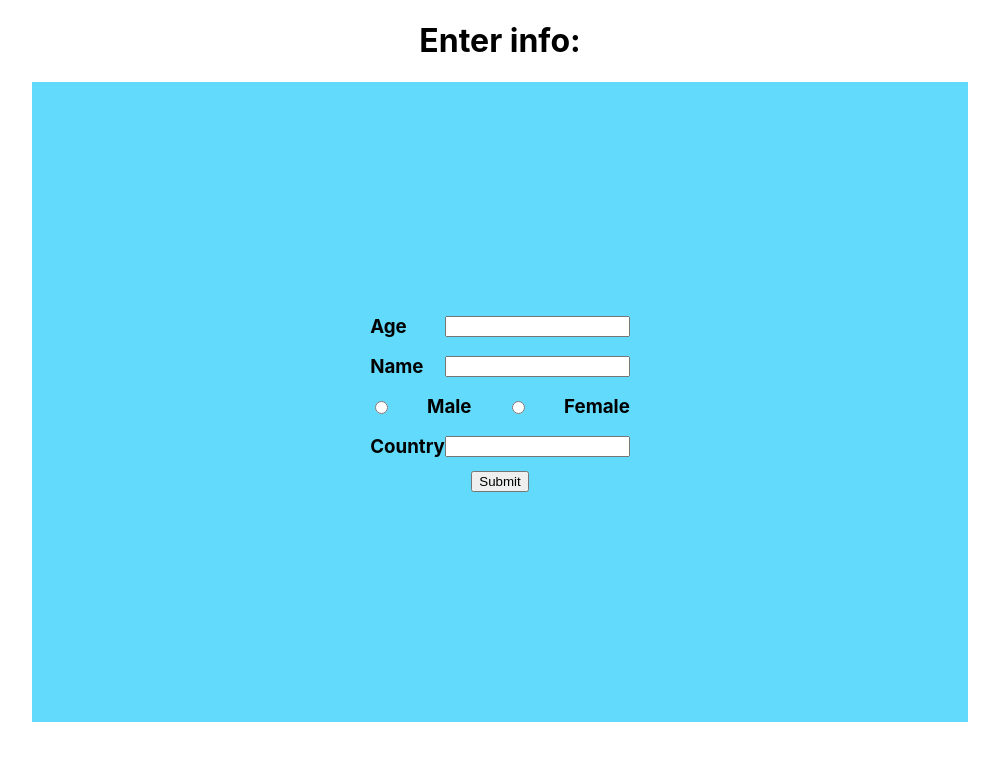
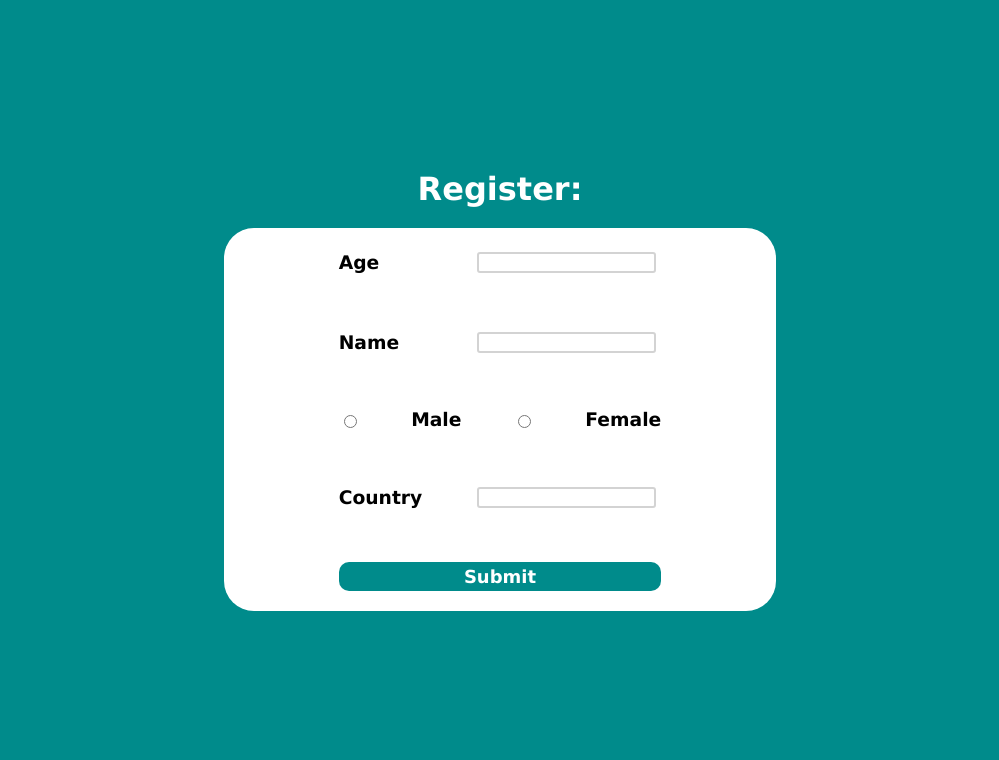
Before and after one commit to DamonKongCountry/verifiable-credentials-zk-application, a React (Create React App) app: page / in a window 1280 px wide. Shown: the top 760 px of the page, without its empty margins (140-1139 px from the left). Built offline with nearby package versions, Linux system fonts and the light colour scheme.

Commit message:
style looksmaxxing

```diff
--- a/src/App.css
+++ b/src/App.css
@@ -1,3 +1,13 @@
+h1,
+h3 {
+  margin: 0;
+  font-family: 'Lucida Sans', 'Lucida Sans Regular', 'Lucida Grande', 'Lucida Sans Unicode', Geneva, Verdana, sans-serif;
+}
+
+.pageTitle {
+  color: #fff;
+}
+
 .App {
   text-align: center;
 }
@@ -28,16 +38,30 @@
   color: #61dafb;
 }
 
+.background {
+  text-align: center;
+  min-width: 100vw;
+  height: 100vh;
+  background-color: darkcyan;
+  margin: auto;
+  display: flex;
+  flex-direction: column;
+  justify-content: center;
+  align-items: center;
+}
+
 .credentialContainer {
   display: flex;
   flex-direction: column;
   justify-content: flex-start;
   align-items: center;
-  height: 600px;
-  width: 70vw;
+  min-height: initial;
+  width: 40vw;
+  min-width: 350px;
   margin: 20px auto;
   padding: 20px;
-  background-color: #61dafb;
+  background-color: #fff;
+  border-radius: 30px;
 }
 
 .list {
@@ -48,8 +72,7 @@
   height: 400px;
   flex: 1;
   max-width: 600px;
-  padding: 10px;
-  row-gap: 10px;
+  row-gap: 50px;
 }
 
 .verifyToggle {
@@ -57,20 +80,23 @@
   cursor: pointer;
   width: 30px;
   height: 100%;
+  border-radius: 50%;
   background-image: url("./assets/tick.svg");
   background-size: contain;
   background-repeat: no-repeat;
   background-position: center;
+  border-color: #ddd;
+  border-style: solid;
   justify-self: flex-end;
   align-items: center;
 }
 
 .buttonClicked {
-  background-color: #aaa;
+  background-color: #33ee33;
 }
 
 .buttonDefault {
-  background-color: #ddd;
+  background-color: #fff;
 }
 
 .claimBox {
@@ -81,6 +107,7 @@
   align-items: center;
   height: 30px;
   width: 100%;
+  column-gap: 50px;
 }
 
 .errorRect {
@@ -93,6 +120,28 @@
   margin-top: 0;
 }
 
+.formInput {
+  border-radius: 3px;
+  margin: 5px;
+  border-color: lightgray;
+  border-style: solid;
+  border-width: 2px;
+  font-family: 'Lucida Sans', 'Lucida Sans Regular', 'Lucida Grande', 'Lucida Sans Unicode', Geneva, Verdana, sans-serif;
+}
+
+.formSubmit {
+  border-radius: 10px;
+  width: 100%;
+  height: 10%;
+  background-color: darkcyan;
+  outline-width: 0px;
+  border-width: 0px;
+  color: #fff;
+  font-family: 'Lucida Sans', 'Lucida Sans Regular', 'Lucida Grande', 'Lucida Sans Unicode', Geneva, Verdana, sans-serif;
+  font-weight: bold;
+  font-size: large;
+}
+
 
 @keyframes App-logo-spin {
   from {
--- a/src/Router.jsx
+++ b/src/Router.jsx
@@ -4,11 +4,9 @@ import Register from './pages/Register';
 
 export default function Router() {
   return (
-    <>
-      <Routes>
-        <Route path="/" element={<Register />} />
-        <Route path="/home" element={<Verify />} />
-      </Routes>
-    </>
+    <Routes>
+      <Route path="/" element={<Register />} />
+      <Route path="/home" element={<Verify />} />
+    </Routes>
   )
 }
--- a/src/pages/Register.jsx
+++ b/src/pages/Register.jsx
@@ -75,18 +75,18 @@ export default function Register() {
   }, []);
 
   return (
-    <div className="App">
-      <h1>Enter info:</h1>
+    <div className="background">
+      <h1 className="pageTitle">Register:</h1>
       <div className="credentialContainer">
         <form className="list" onSubmit={(e) => e.preventDefault()}>
           <div className="claimBox age">
             <h3>Age</h3>
-            <input type="text" onChange={(e) => { setAge(e.target.value); changeValue("age", String(e.target.value)) }} />
+            <input className="formInput" type="text" onChange={(e) => { setAge(e.target.value); changeValue("age", String(e.target.value)) }} />
           </div>
           {!checkCorrectAgeFormat() && submitPressed && <Error message={"Invalid age format"}></Error>}
           <div className="claimBox name">
             <h3>Name</h3>
-            <input type="text" onChange={(e) => { setName(e.target.value); changeValue("name", String(e.target.value)) }} />
+            <input className="formInput" type="text" onChange={(e) => { setName(e.target.value); changeValue("name", String(e.target.value)) }} />
           </div>
           {!checkCorrectNameFormat() && submitPressed && <Error message={"Invalid name format"}></Error>}
           <div className="claimBox sex">
@@ -98,10 +98,10 @@ export default function Register() {
           {!checkSexEntered() && submitPressed && <Error message={"Sex not chosen"}></Error>}
           <div className="claimBox country">
             <h3>Country</h3>
-            <input type="text" onChange={(e) => { setCountry(e.target.value); changeValue("country", String(e.target.value)) }} />
+            <input className="formInput" type="text" onChange={(e) => { setCountry(e.target.value); changeValue("country", String(e.target.value)) }} />
           </div>
           {!checkCorrectCountryFormat() && submitPressed && <Error message={"Invalid country format"}></Error>}
-          <input type="submit" value="Submit" onClick={async () => sendMessages()} />
+          <input className="formSubmit" type="submit" value="Submit" onClick={async () => sendMessages()} />
         </form>
       </div>
       <Prover mode={MODE} allMessages={allMessages} />
--- a/src/pages/Verify.jsx
+++ b/src/pages/Verify.jsx
@@ -93,19 +93,19 @@ export default function Verify() {
   }, [allMessages])
 
   return (
-    <div className="App">
-      <h1>Enter info:</h1>
+    <div className="background">
+      <h1 className="pageTitle">Validate:</h1>
       <div className="credentialContainer">
         <form className="list" onSubmit={(e) => e.preventDefault()}>
           <div className="claimBox age">
             <h3>Age</h3>
-            <input type="text" onChange={(e) => { setAge(e.target.value); changeValue("age", String(e.target.value)) }} />
+            <input className="formInput" type="text" onChange={(e) => { setAge(e.target.value); changeValue("age", String(e.target.value)) }} />
             <LockButton toggle={toggle} value={age} name={"age"} spot={0} />
           </div>
           {!checkCorrectAgeFormat() && submitPressed && <Error message={"Invalid age format"}></Error>}
           <div className="claimBox name">
             <h3>Name</h3>
-            <input type="text" onChange={(e) => { setName(e.target.value); changeValue("name", String(e.target.value)) }} />
+            <input className="formInput" type="text" onChange={(e) => { setName(e.target.value); changeValue("name", String(e.target.value)) }} />
             <LockButton toggle={toggle} value={name} name={"name"} spot={1} />
           </div>
           {!checkCorrectNameFormat() && submitPressed && <Error message={"Invalid name format"}></Error>}
@@ -119,11 +119,11 @@ export default function Verify() {
           {!checkSexEntered() && submitPressed && <Error message={"Sex not chosen"}></Error>}
           <div className="claimBox country">
             <h3>Country</h3>
-            <input type="text" onChange={(e) => { setCountry(e.target.value); changeValue("country", String(e.target.value)) }} />
+            <input className="formInput" type="text" onChange={(e) => { setCountry(e.target.value); changeValue("country", String(e.target.value)) }} />
             <LockButton toggle={toggle} value={country} name={"country"} spot={3} />
           </div>
           {!checkCorrectCountryFormat() && submitPressed && <Error message={"Invalid country format"}></Error>}
-          <input type="submit" value="Submit" onClick={async () => sendMessages()} />
+          <input className="formSubmit" type="submit" value="Submit" onClick={async () => sendMessages()} />
         </form>
       </div>
       <Prover positions={positions} basePos={basePositions} allMessages={allMessages} mode={MODE} />
```
